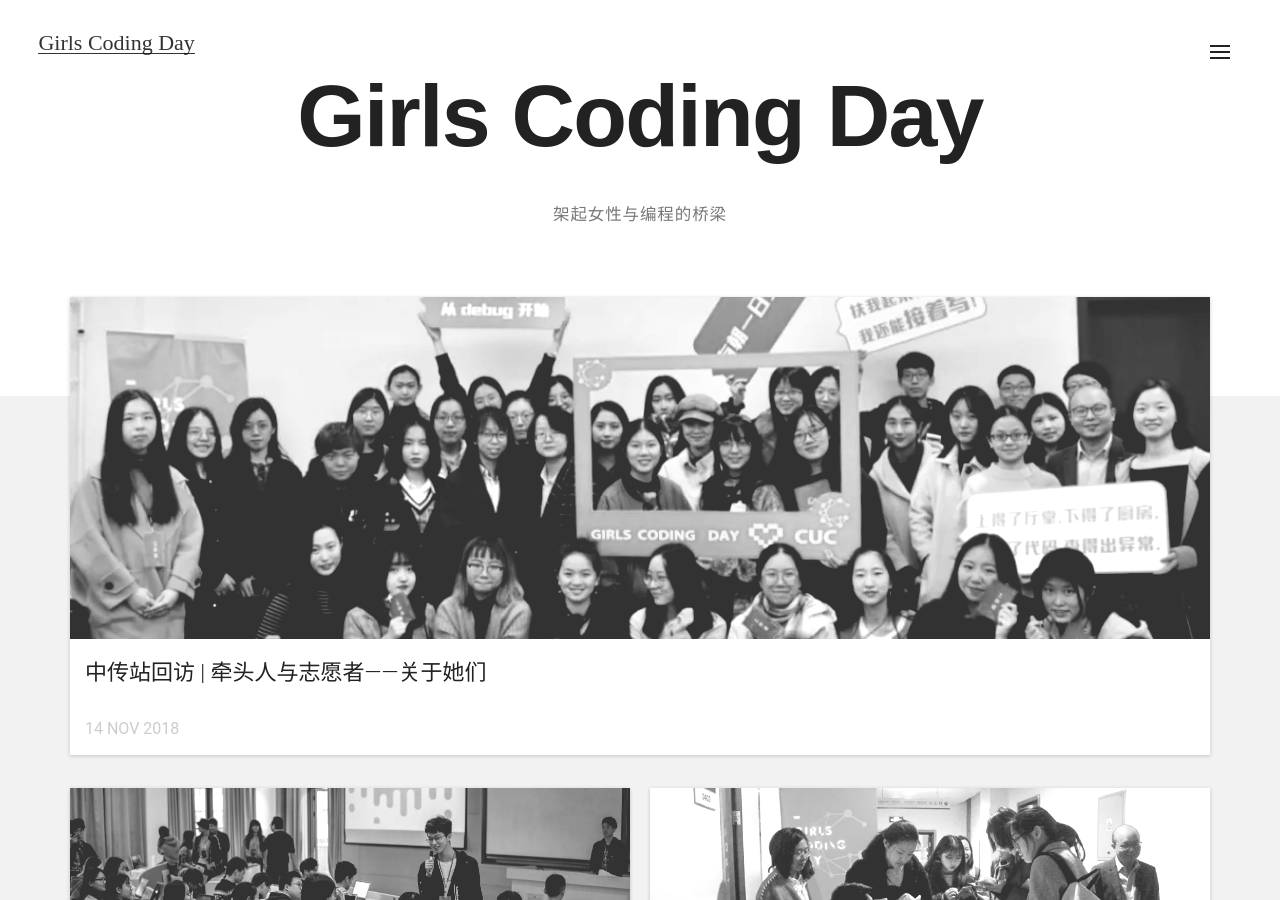
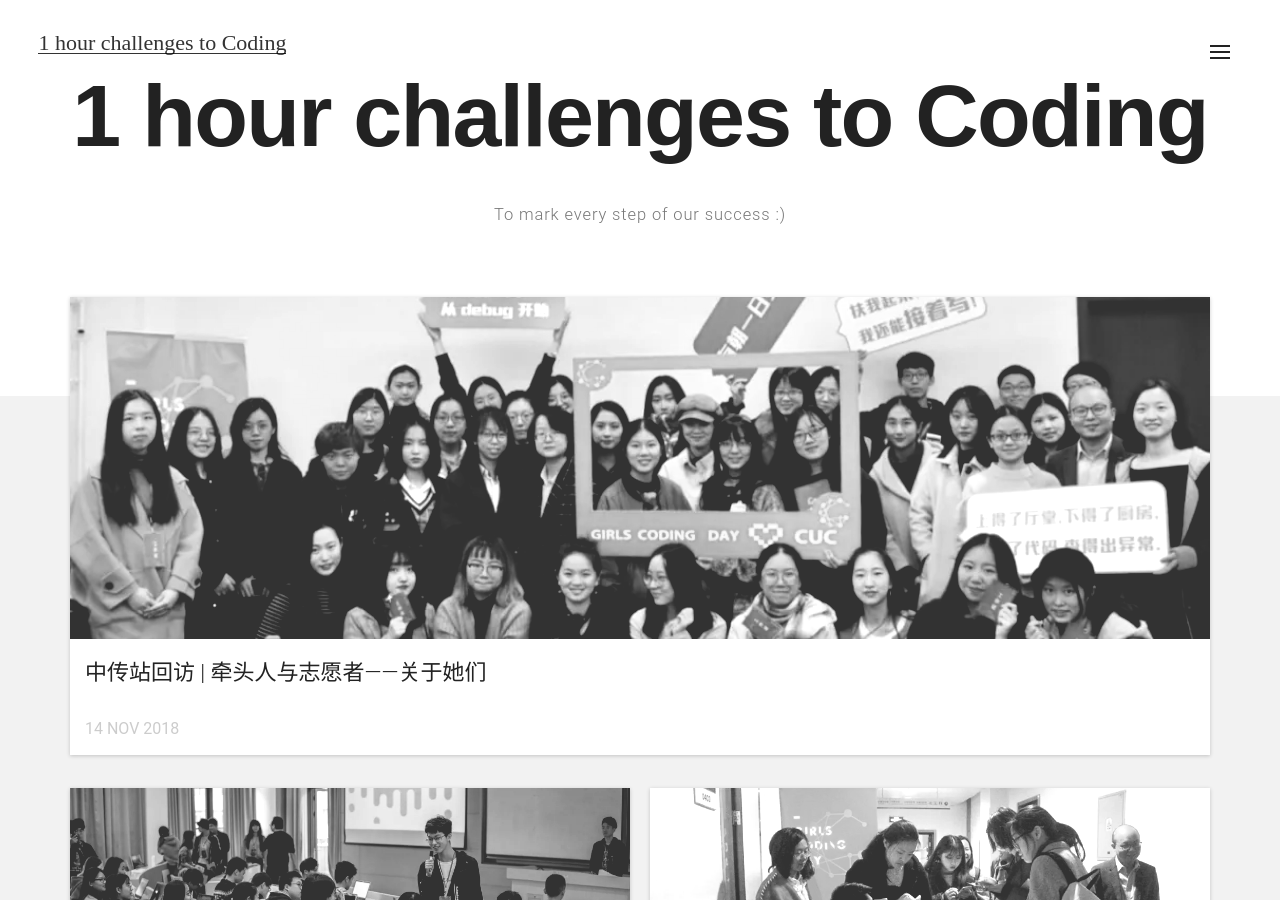
Before and after one commit to iamfi/first-blog-to-coding, a Jekyll site: the page built from index.html, in a window 1280 px wide and 900 px high. Built offline with Jekyll 4.4.1, drawn with Linux system fonts in a browser that asks for light colours; nearby versions of some CDN libraries.

Commit message:
Update _config.yml

```diff
--- a/_config.yml
+++ b/_config.yml
@@ -1,11 +1,11 @@
 # "/" + 仓库的名字. 资源文件的路径组成部分
-baseurl: '/Girls-Coding-Day-Jekyll-blog-3'
+baseurl: '/first-blog-to-coding'
 
 # 网页的标题
-title: "Girls Coding Day"
+title: "Girl Meet Tech"
 # 网站的主标题
-name: "Girls Coding Day"
-description: "架起女性与编程的桥梁"
+name: "1 hour challenges to Coding"
+description: "To mark every step of our success :) "
 
 # 其它配置, 可忽略, 无需修改
 url: site url
```
